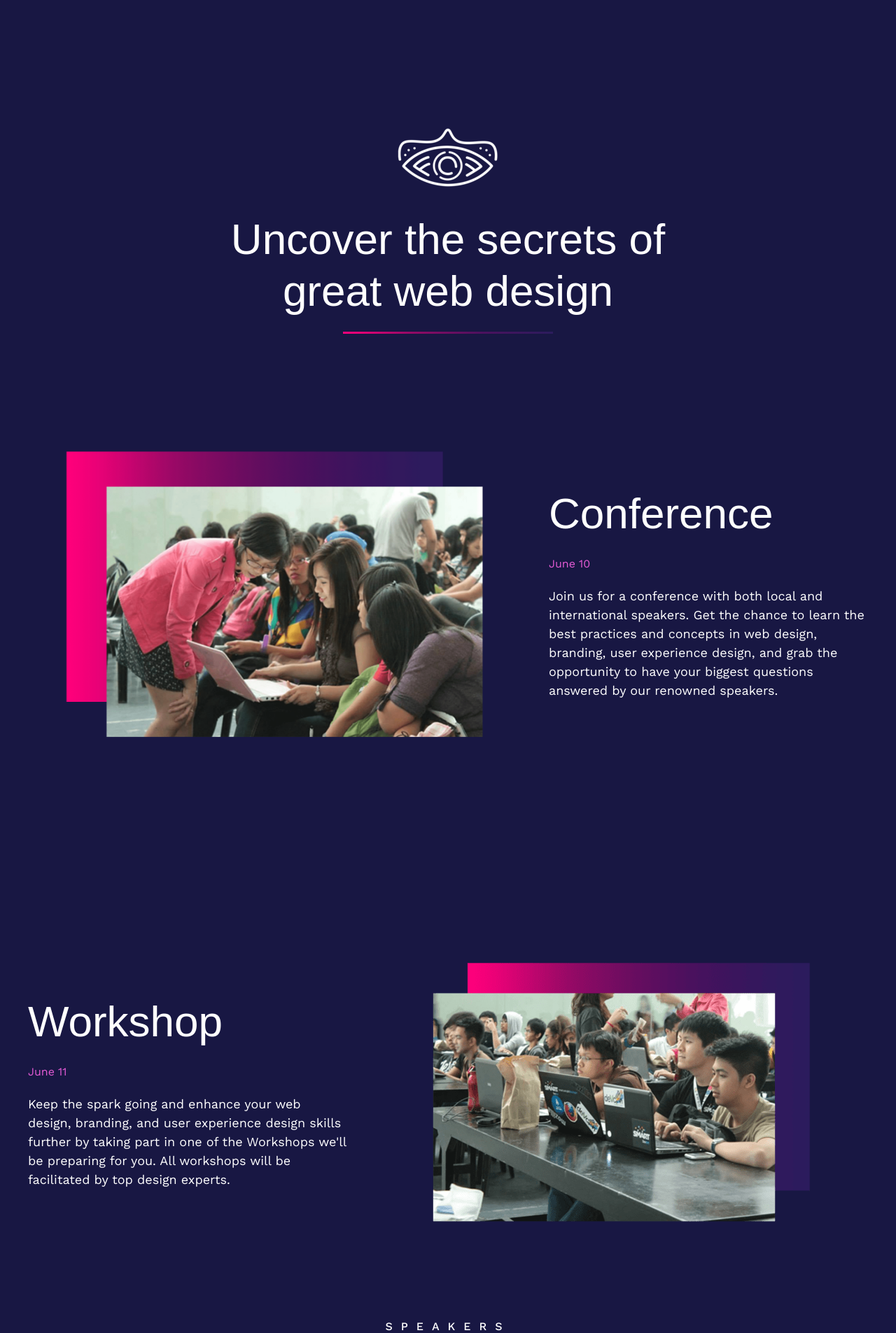
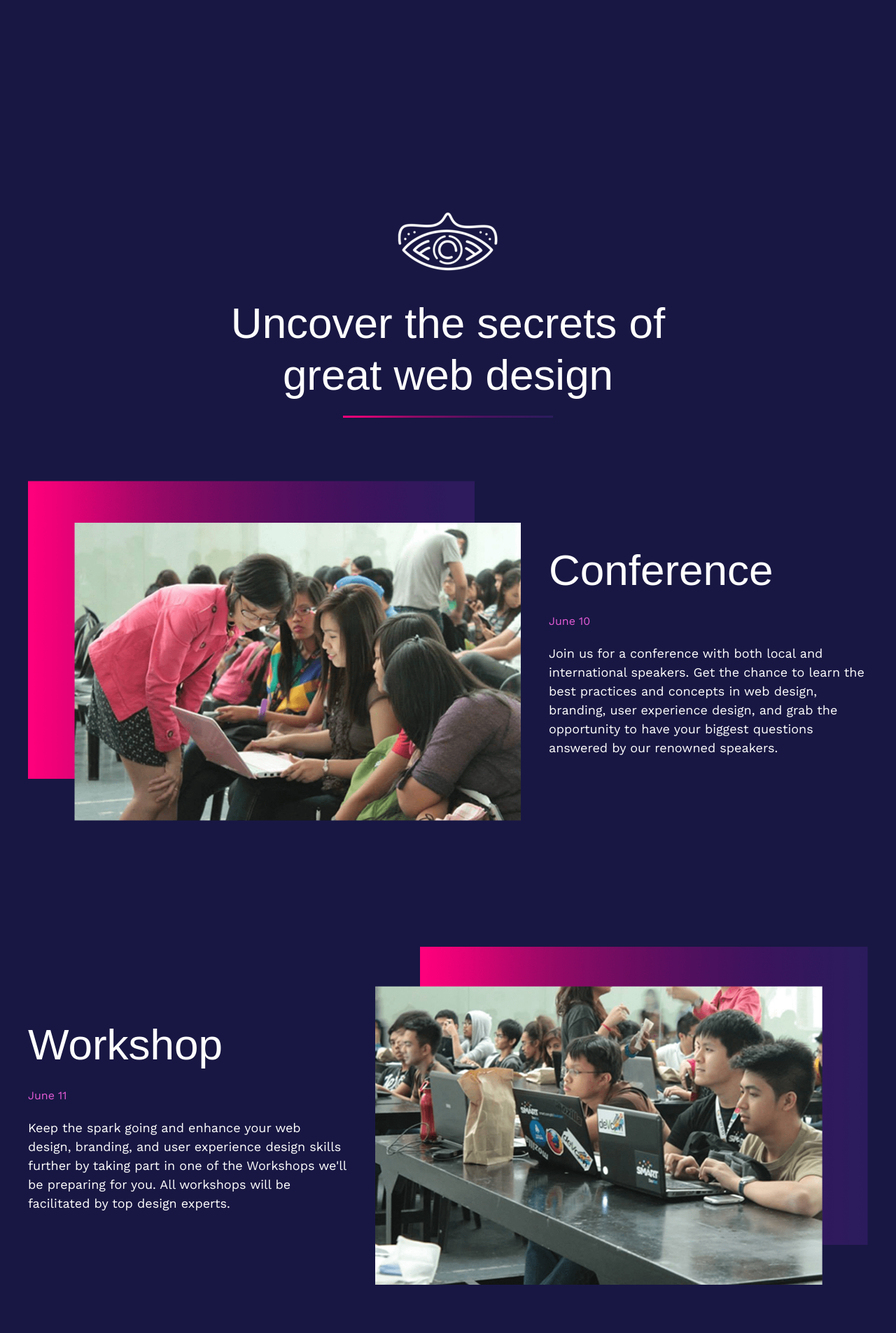
Before and after one commit to UXSoc/jffc, a PHP site: page / in a window 1280 px wide. Shown: the part 655-2560 px from the top of the page at 70% size. Run offline with PHP 8.4, Linux system fonts and the light colour scheme; some libraries are stand-ins or nearby versions; some web fonts are replaced.

Commit message:
Fix about images whitespace and padding

```diff
--- a/index.html
+++ b/index.html
@@ -96,7 +96,7 @@
             </div>
 
             <!--About-->
-            <div id="about-section" class="uk-width-1-1@m uk-text-center">
+            <div id="about-section" class="uk-width-1-1@m uk-text-center section-container">
                 <img src="img/jffc-logo/about-logo.png" alt="ABOUT"/>
                 <h1 class="about-header">
                     Uncover the secrets of<br>
@@ -104,7 +104,7 @@
                 </h1>
                 <div class="uk-flex uk-flex-center"><hr width="25%"></div>
             </div>
-            <div class="uk-flex-middle" uk-grid>
+            <div class="uk-flex-middle about-container" uk-grid>
                 <div class="uk-width-3-5@m uk-text-center">
                     <img src="img/conference.png" alt="CONFERENCE"/>
                 </div>
@@ -122,7 +122,7 @@
                     </p>
                 </div>
             </div>
-            <div class="uk-flex-middle" uk-grid>
+            <div class="uk-flex-middle about-container" uk-grid>
                 <div class="uk-width-2-5@m uk-text-left">
                     <h1>Workshop</h1>
                     <span class="about-date">June 11</span>
@@ -143,7 +143,7 @@
 
 
             <!--Speakers-->
-            <div id="speakers-section" class="uk-width-1-1@m uk-text-center">
+            <div id="speakers-section" class="uk-width-1-1@m uk-text-center section-container">
                 <span class="subtitle">SPEAKERS</span>
                 <h1>
                     Learn from the industry's<br>
--- a/main.scss
+++ b/main.scss
@@ -129,7 +129,7 @@ hr{
 }
 
 .section-container{
-    padding-top: 140px;
+    padding-top: 120px;
 }
 
 //===========================
@@ -151,6 +151,11 @@ hr{
 //===========================
 // About
 //===========================
+.about-container{
+    padding-top: 70px;
+    padding-bottom:70px;
+}
+
 .about-header{
     margin-top: 0px;
 }
```
Also changed, not shown: css/main.css, img/conference.png, img/workshop.png, 1 other file.
